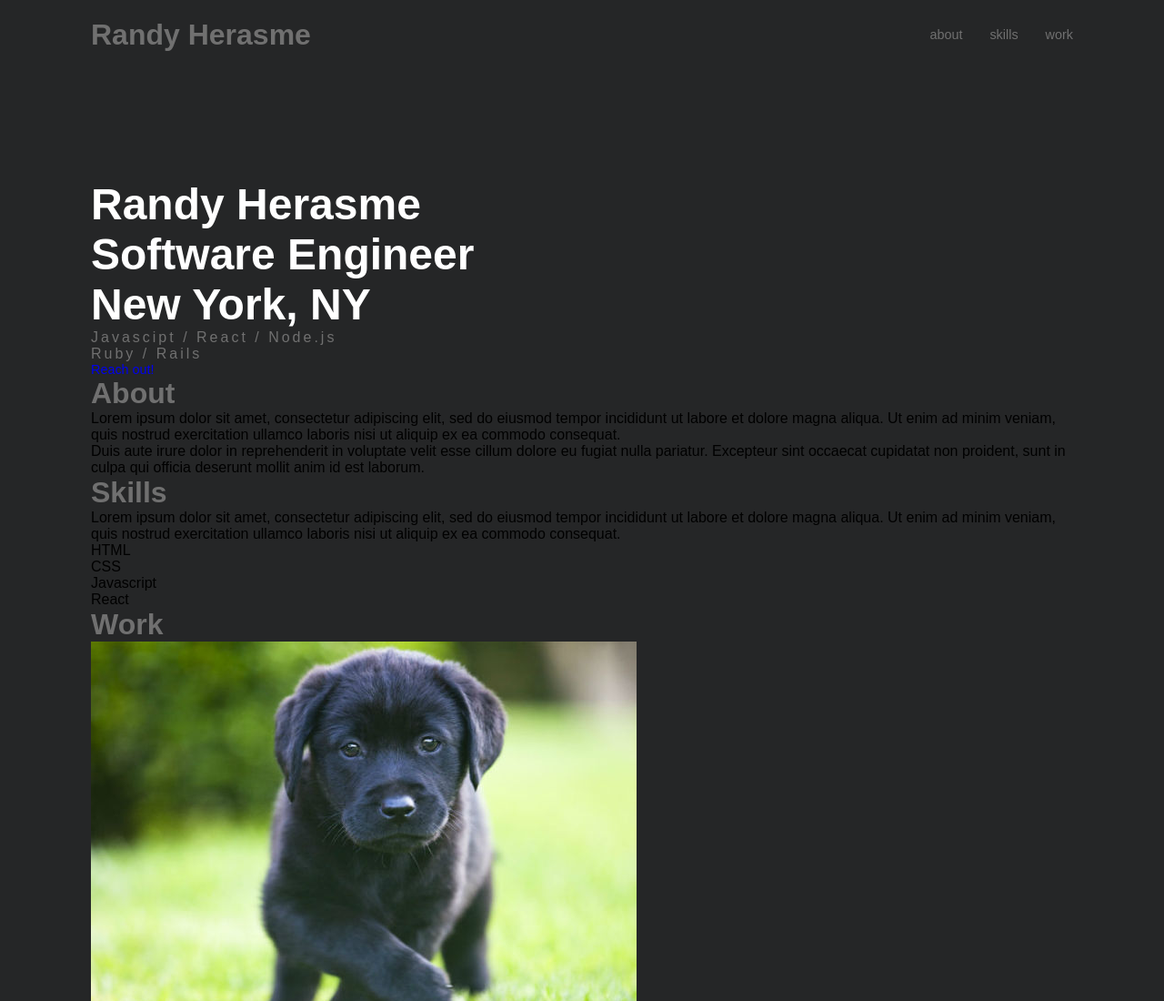
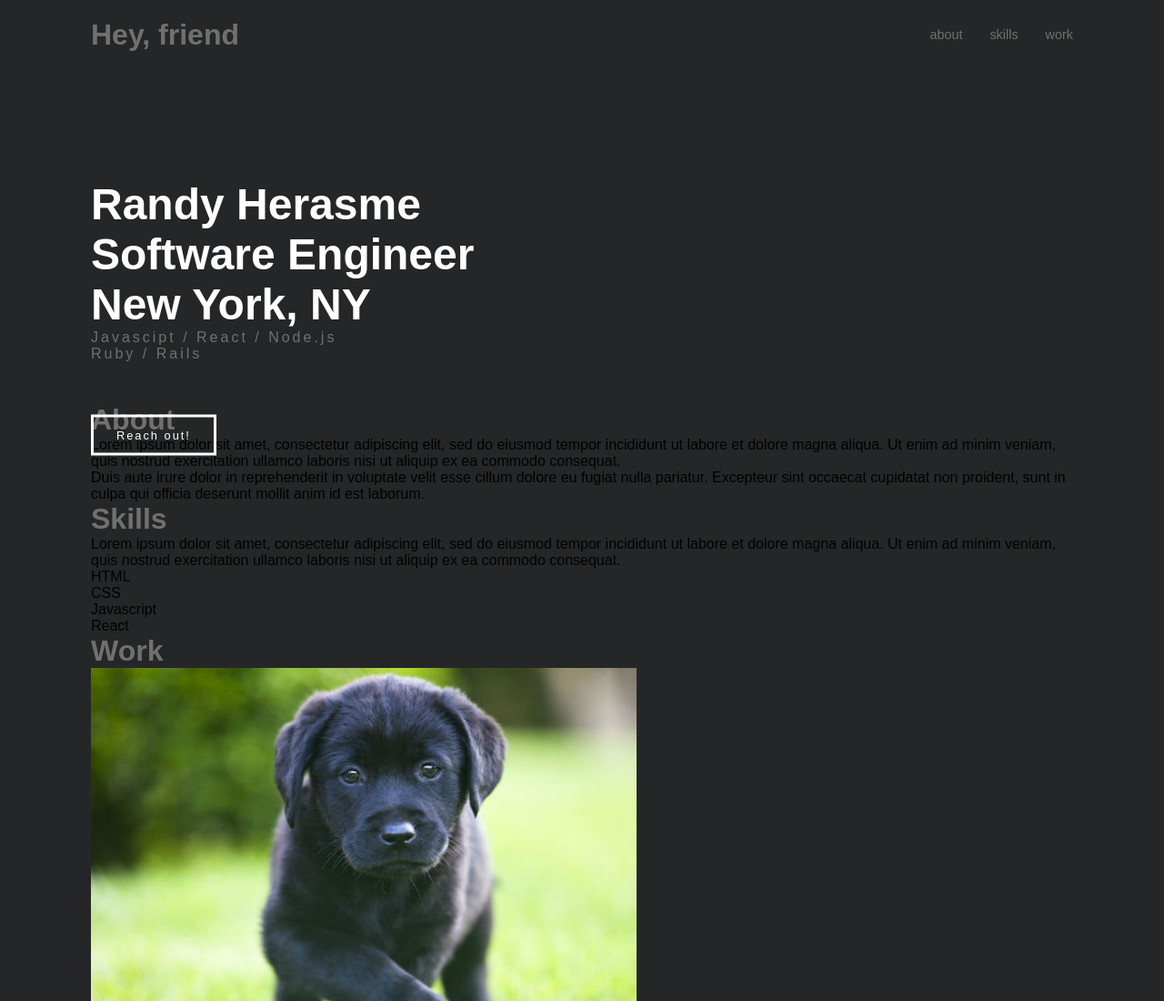
Before and after one commit to randyher/personal-website-2, a plain HTML site: page index.html in a window 1280 px wide. Shown: the top 1100 px of the page at 91% size. Drawn offline with Linux system fonts and the light colour scheme.

Commit message:
more css

```diff
--- a/css/style.css
+++ b/css/style.css
@@ -37,7 +37,7 @@ header {
 }
 
 .nav-li a:hover {
-    color: red;
+    color: white;
   }
 
 header h1,
@@ -82,3 +82,29 @@ a {
 .text p {
     letter-spacing: 3px;
 }
+
+.text a {
+    padding: 12px 25px;
+    background-color: none;
+    border: 3px solid white;
+    color: white;
+    font-size: .8rem;
+    letter-spacing: 2px;
+    position: relative;
+    top: 80px;
+    overflow: hidden;
+    transition: .5s;
+    display: inline-block;
+}
+
+.text a::before {
+    content: '';
+    background-color: white;
+    position: absolute;
+    left: 0;
+    top: 0;
+    width: 100%;
+    height 0%;
+    z-index: -1;
+    transition: .5s;
+}
--- a/index.html
+++ b/index.html
@@ -15,7 +15,7 @@
         <header>
 
              <div class="lgo">
-                 <h1>Randy Herasme</h1>
+                 <h1>Hey, friend</h1>
              </div>
 
              <nav>
```
